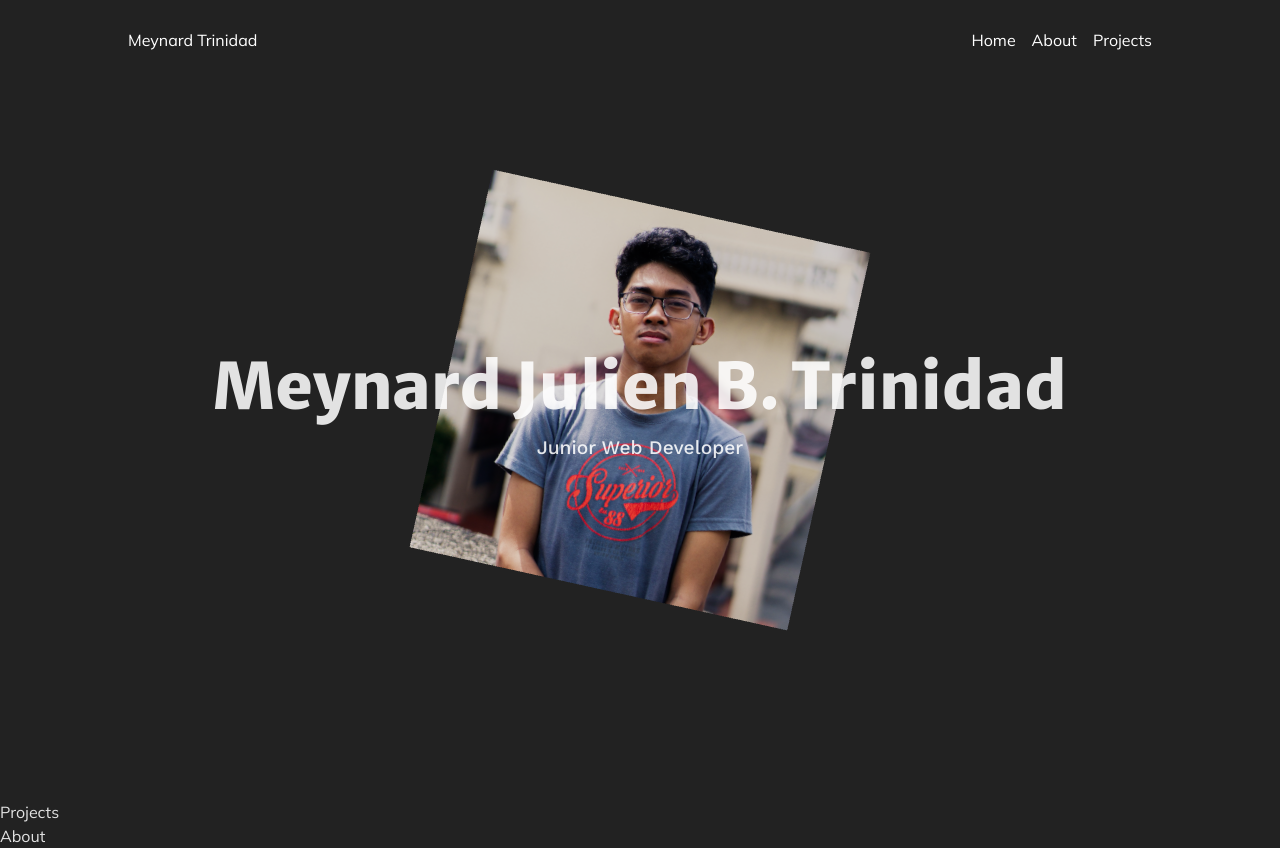
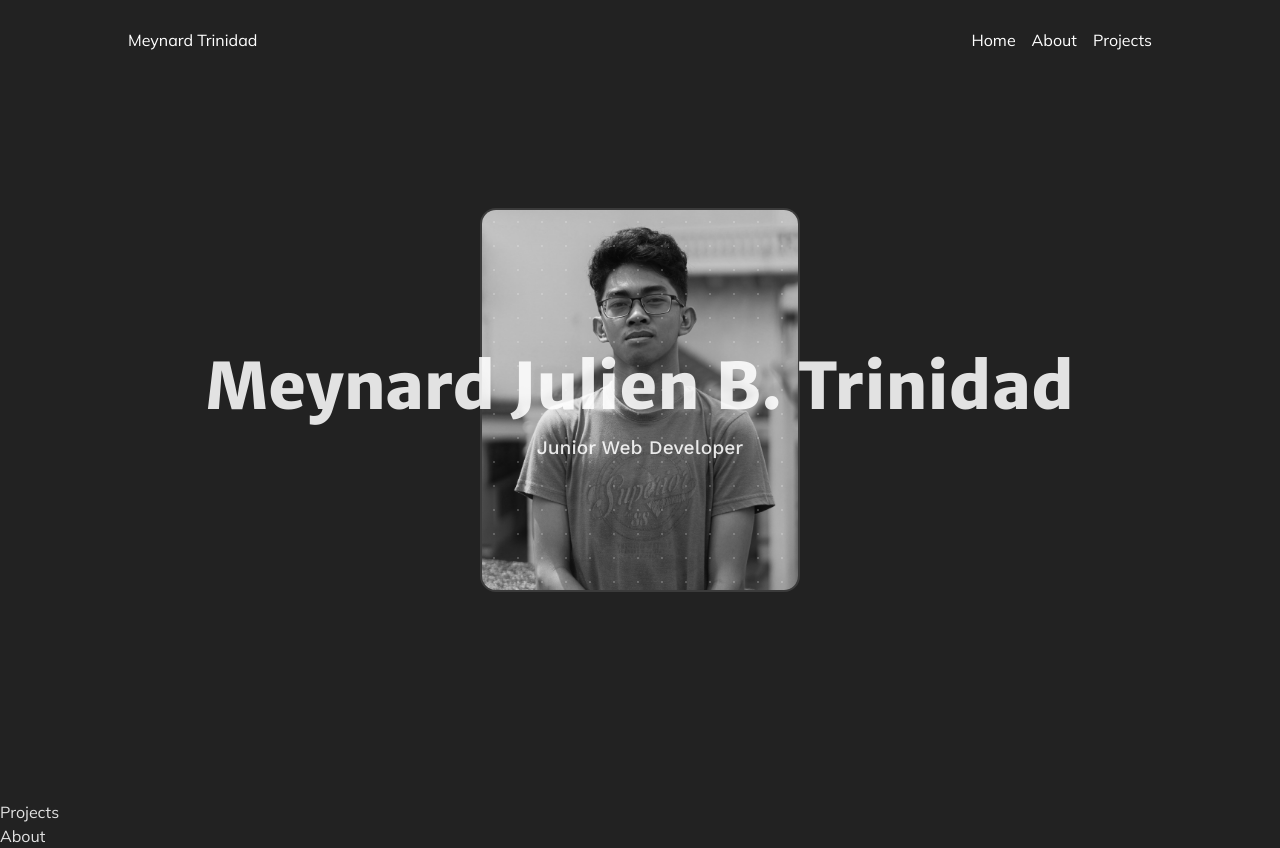
Before and after one commit to polaski0/portfolio, a React (Vite) app: page / in a window 1280 px wide. Built offline with nearby package versions, Linux system fonts and the light colour scheme.

Commit message:
Changed animation

```diff
--- a/src/assets/css/Home.css
+++ b/src/assets/css/Home.css
@@ -8,7 +8,7 @@
     width: 100%;
 }
 
-.content {
+.content-wrapper {
     position: absolute;
     display: flex;
     justify-content: center;
@@ -19,7 +19,7 @@
     z-index: 1;
 }
 
-.content>.divider {
+.content-wrapper>.divider {
     width: 3rem;
     height: 0.1rem;
     border-radius: 5rem;
@@ -39,7 +39,7 @@
     display: flex;
     align-items: center;
     justify-content: center;
-    height: 32rem;
+    height: 24rem;
     aspect-ratio: 1/1.2;
     position: relative;
     flex-shrink: 0;
@@ -54,7 +54,8 @@
     height: 100%;
     background: radial-gradient(rgba(255, 255, 255, 0.2) 8%,
             transparent 8%);
-    background-size: 1rem 1rem;
+    background-size: 1.5rem 1.5rem;
+    z-index: 1;
 }
 
 .card>.card-image {
@@ -64,11 +65,16 @@
     width: 100%;
     height: 100%;
     object-fit: cover;
-    filter: grayscale(1);
+    /* filter: grayscale(1); */
 }
 
 .name {
+    display: inline-block;
     font-size: 4rem;
+}
+
+.name > * {
+    padding: 0 0.5rem;
 }
 
 .position {
--- a/src/pages/Home.jsx
+++ b/src/pages/Home.jsx
@@ -1,94 +1,63 @@
 import React, { useState, useEffect, useLayoutEffect, useRef } from 'react';
 import '../assets/css/Home.css';
 import { gsap } from 'gsap';
-import { Canvas, useLoader } from '@react-three/fiber';
-import { TextureLoader } from 'three';
 
-function Card({ dimensions }) {
-    // console.log(dimensions);
-    const meshRef = useRef(null);
-    const texture = useLoader(TextureLoader, 'images/Profile.jpg');
+function Home() {
+    const heroRef = useRef('');
 
     useLayoutEffect(() => {
-        if (!meshRef.current) {
-            return;
-        }
+        const words = gsap.utils.toArray('.stagger');
 
         let ctx = gsap.context(() => {
             const t1 = gsap.timeline();
-            gsap.to(meshRef.current.rotation, { z: -6.5, duration: 1.2, ease: 'power2.out' });
+            gsap.set('.card-container', { css: { 'filter': 'grayscale(1)' } });
+            gsap.set(words, { y: 10 });
+            // gsap.set('.content-container', { opacity: 0, y: 10 });
 
-            // t1.fromTo(meshRef.current.position, { y: 10 }, { y: 0, duration: 1.4, ease: 'power4.out' });
+            // t1.fromTo('.card-container', {
+            //     opacity: 0,
+            //     rotateY: 0,
+            // }, {
+            //     delay: 1,
+            //     opacity: 1,
+            //     rotateY: 360 * 2,
+            //     duration: 2,
+            //     ease: 'bounce'
+            // })
+            //     .to(
+            //         '.card-container', { css: { 'filter': 'grayscale(0)' } }
+            //     )
+            //     .from(
+            //         words, { opacity: 0, stagger: 0.2, duration: 1, y: 0 }
+            //     );
 
-            t1.fromTo(meshRef.current.position, { y: 10 }, { y: -10, duration: 0.5, repeat: 2 })
-                .fromTo(meshRef.current.position, { y: 10 }, { y: -10, duration: 0.8, repeat: 1 })
-                .fromTo(meshRef.current.position, { y: 10 }, {
-                    y: 0, duration: 1, ease: 'power4.out'
-                })
-        }, meshRef);
+            // words.forEach((word) => {
+            //     const t2 = gsap.timeline();
+            //     console.log(word);
+            //     // t2.fromTo(word, { opacity: 0, y: 10, stagger: 1 }, { opacity: 1, y: 0, duration: 1, delay: 3, ease: 'power1.out' });
+            //     t2.from(word, {
+            //         autoAlpha: 0,
+            //         duration: 2,
+            //         stagger: 1,
+            //         delay: 3
+            //     });
+            // });
+            // .to('.content-container', { opacity: 1, y: 0, stagger: 0.2 });
+        }, heroRef);
 
         return () => ctx.revert();
     }, []);
 
     return (
-        <mesh ref={meshRef}>
-            <boxGeometry args={[
-                2,
-                2,
-                0.01]} />
-            <meshBasicMaterial map={texture} />
-            {/* <boxGeometry args={[
-                2036 / window.innerWidth,
-                2048 / window.innerHeight,
-                0.01]} />
-            <meshBasicMaterial map={texture} /> */}
-        </mesh>
-    )
-}
-
-function Home() {
-    const heroRef = useRef('');
-    const cameraRef = useRef('');
-    const [imageDimensions, setImageDimensions] = useState({});
-
-    // useLayoutEffect(() => {
-    //     let ctx = gsap.context(() => {
-    //         gsap.fromTo('.card-wrapper', { y: -innerHeight }, { y: 0, duration: 2, ease: 'sine' });
-    //         gsap.to('.card-wrapper', { rotateX: -360, rotateY: 360, rotateZ: 12, duration: 2 });
-    //     }, heroRef);
-
-    //     return () => ctx.revert();
-    // }, []);
-
-    useLayoutEffect(() => {
-        if (!cameraRef.current) {
-            return;
-        }
-
-        console.log(cameraRef.current);
-
-        let ctx = gsap.context(() => {
-            // gsap.fromTo(cameraRef.current.position, { y: 10 }, { y: 0, duration: 1.4, ease: 'power4.out' });
-        }, cameraRef);
-
-        return () => ctx.revert();
-    }, []);
-
-    const getImageDimensions = (url) => {
-        const image = new Image();
-        image.onload = () => setImageDimensions({ width: image.naturalWidth, height: image.naturalHeight });
-        image.src = url;
-    };
-
-    useEffect(() => {
-        getImageDimensions('images/Profile.jpg');
-    }, []);
-
-    return (
-        <section className="hero" ref={heroRef}>
-            <div className="content">
-                <div>
-                    <h3 className='name'>Meynard Julien B. Trinidad</h3>
+        <section className='hero' ref={heroRef}>
+            <div className='content-wrapper'>
+                <div className='content-container'>
+                    <h3 className='name'>
+                        <span className="stagger">Meynard</span>
+                        <span className="stagger">Julien</span>
+                        <span className="stagger">B.</span>
+                        <span className="stagger">Trinidad</span>
+                    </h3>
                     <h4 className='position'>Junior Web Developer</h4>
                 </div>
                 {/* <div className='divider'></div>
@@ -97,27 +66,21 @@ function Home() {
                 </div> */}
             </div>
             <div className='card-wrapper'>
-                <Canvas ref={cameraRef} camera={{ fov: 45, position: [0, 0, 5] }}>
-                    <ambientLight intensity={0.1} />
-                    <directionalLight color="red" position={[0, 0, 5]} />
-                    {
-                        Object.keys(imageDimensions).length !== 0 && <Card dimensions={imageDimensions} />
-                    }
-                </Canvas>
+                <Card />
             </div>
         </section>
     )
 }
 
-// function Card() {
-//     return (
-//         <div className='card-container'>
-//             <div className='card'>
-//                 <div className='card-overlay'></div>
-//                 <img className='card-image' src="images/Profile.jpg" alt="Meynard Julien" />
-//             </div>
-//         </div>
-//     )
-// }
+function Card() {
+    return (
+        <div className='card-container'>
+            <div className='card'>
+                <div className='card-overlay'></div>
+                <img className='card-image' src="images/Profile.jpg" alt="Meynard Julien" />
+            </div>
+        </div>
+    )
+}
 
 export default Home;
```
